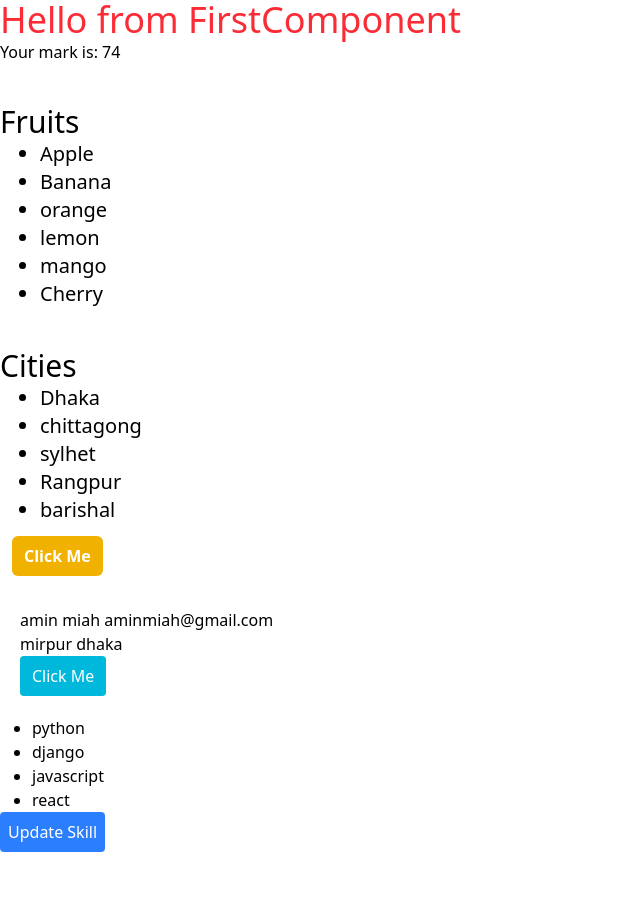
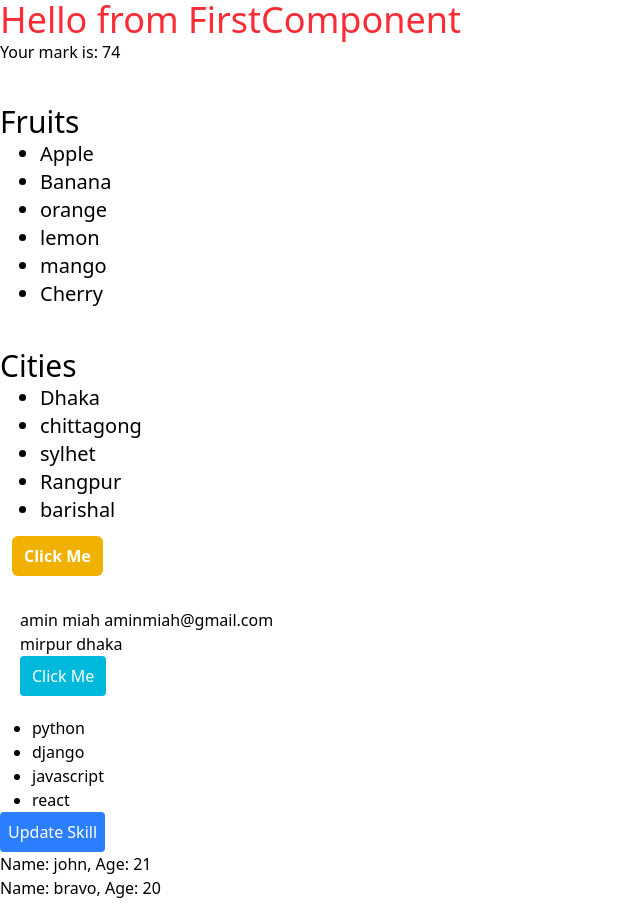
Before and after one commit to alaminmiah4274/basic_react, a React (Vite) app: page / in a window 1280 px wide. Shown: the top 904 px of the page, without its empty margins (0-640 px from the left). Before the commit the page ends 852 px from the top, so only its background shows below. Built offline with nearby package versions, Linux system fonts and the light colour scheme.

Commit message:
discussed about updating array of state object

```diff
--- a/src/App.jsx
+++ b/src/App.jsx
@@ -4,6 +4,7 @@ import List from "./customComponent/List";
 import PlayWithButton from "./customComponent/PlayWithButton";
 import Person from "./customComponent/Person";
 import Skill from "./customComponent/Skill";
+import Employee from "./customComponent/Employee";
 
 function App() {
   const fruits = ["Apple", "Banana", "orange", "lemon", "mango", "Cherry"];
@@ -19,6 +20,8 @@ function App() {
 
       <Person />
       <Skill />
+
+      <Employee />
     </>
   );
 }
--- /dev/null
+++ b/src/customComponent/Employee.jsx
@@ -0,0 +1,39 @@
+import { useState } from "react";
+
+const Employee = () => {
+  const employeeArr = [
+    { name: "john", age: 21 },
+    { name: "bravo", age: 20 },
+    { name: "david", age: 23 },
+  ];
+
+  const [employee, setEmployee] = useState(employeeArr);
+
+  const handleClick = () => {
+    setEmployee(
+      employee.map((emp) => (emp.name === "john" ? { ...emp, age: 82 } : emp)),
+    );
+  };
+
+  return (
+    <div>
+      <ul>
+        {employee.map((emp, idx) => {
+          return (
+            <li key={idx}>
+              Name: {emp.name}, Age: {emp.age}
+            </li>
+          );
+        })}
+      </ul>
+      <button
+        onClick={handleClick}
+        className="px-2 py-1 bg-green-500 rounded-sm text-white"
+      >
+        click to update age
+      </button>
+    </div>
+  );
+};
+
+export default Employee;
--- a/src/customComponent/Skill.jsx
+++ b/src/customComponent/Skill.jsx
@@ -14,12 +14,16 @@ const Skill = () => {
     // setSkills(newSkills);
 
     // remove
+    const removeSkills = skills.filter((item) => item != "react");
     // setSkills([skills.filter((item) => item != "react")]);
 
     // update
-    setSkills([
-      skills.map((item) => (item === "python" ? (item = "MSQL") : item)),
-    ]);
+    const updateSkills = skills.map((item) =>
+      item === "django" ? (item = "MySQL") : item,
+    );
+    // setSkills([
+    //   skills.map((item) => (item === "python" ? (item = "MSQL") : item)),
+    // ]);
   };
 
   return (
```
